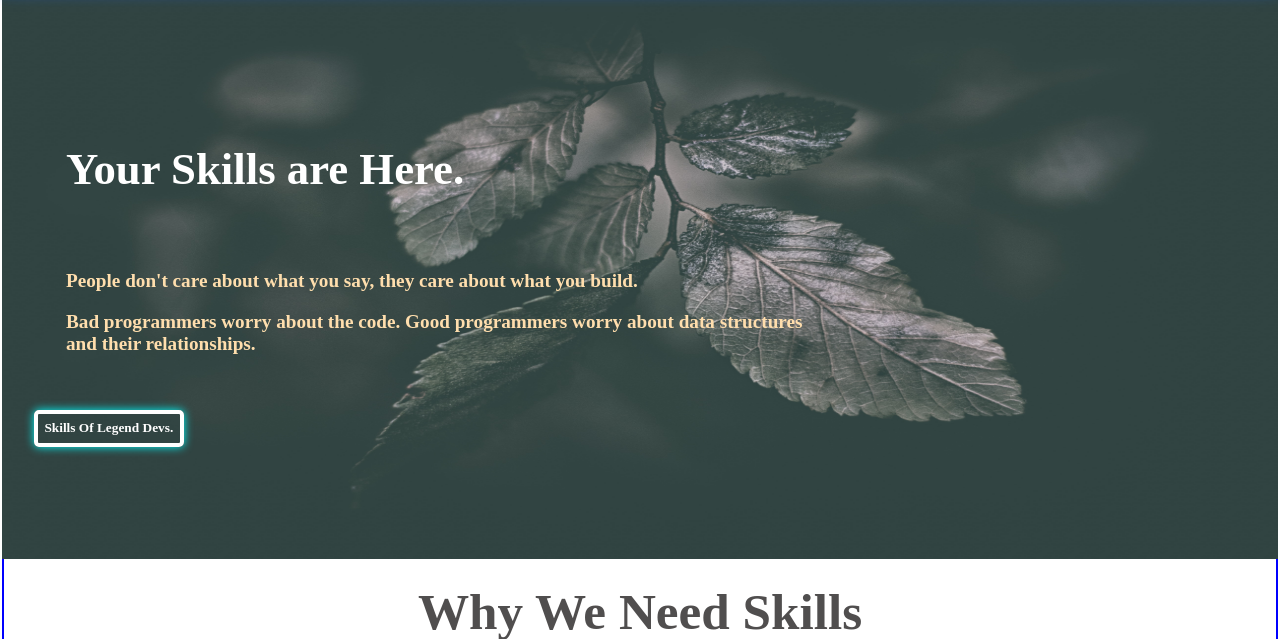
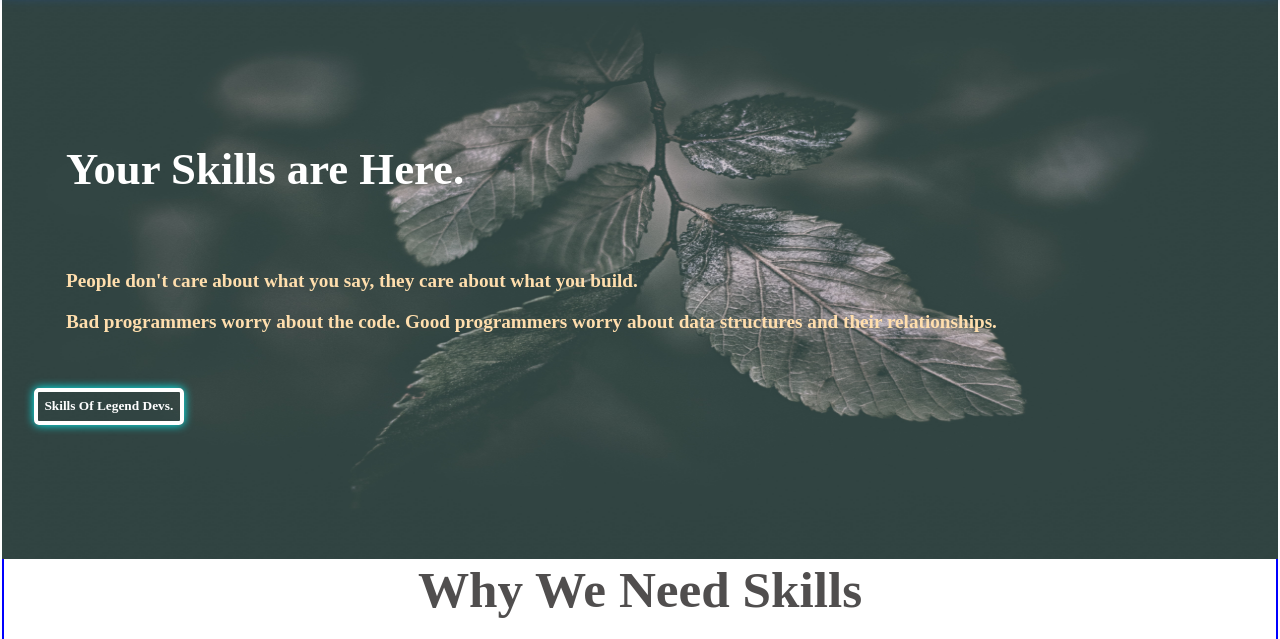
Before and after one commit to sayeedajmal/Mentorship-Sayeed, a PHP site: page /About.php in a window 1280 px wide; the page is wider, and only the part inside the window is pictured. Shown: the part 106-745 px from the top of that part. Run offline with PHP 8.4, Linux system fonts and the light colour scheme; some libraries are stand-ins or nearby versions.

Commit message:
changed margin

```diff
--- a/CSS/About.css
+++ b/CSS/About.css
@@ -89,7 +89,7 @@
   }
   .green > p {
     margin-left: 1rem;
-    margin-right: 7rem;
+    margin-right: 0rem;
   }
   .green > button {
     bottom: 2.5rem;
```
